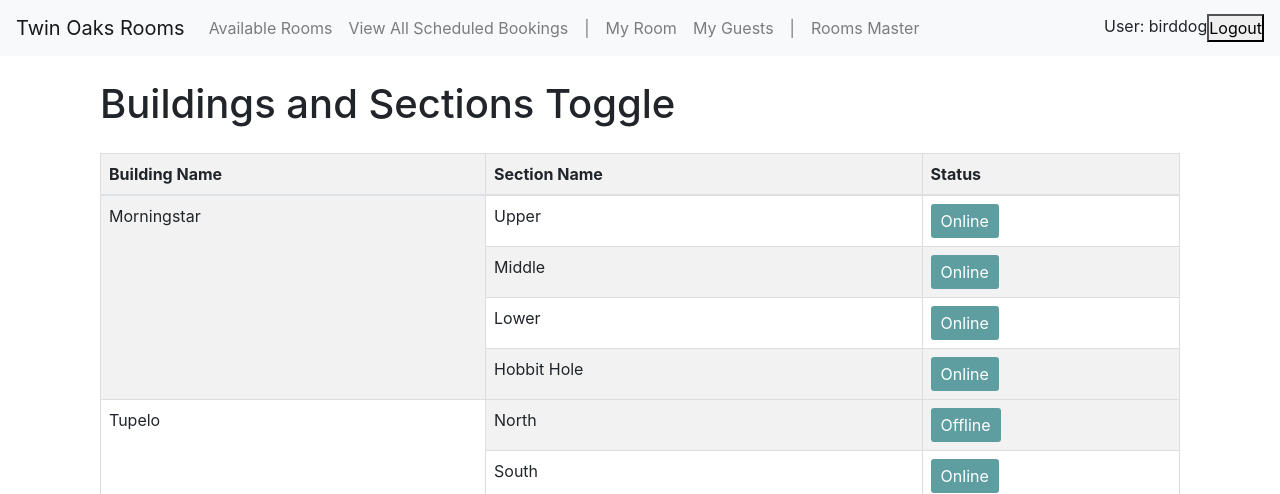
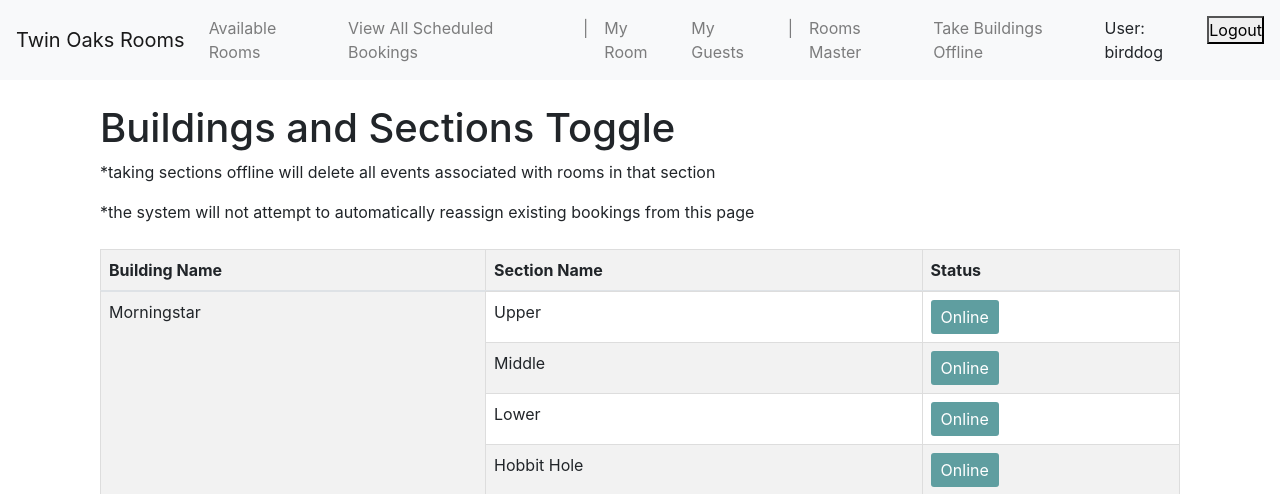
Before and after one commit to davidtoadvine/RoomAss, a Django app: page /catalog/buildings_offline_toggle/ in a window 1280 px wide. Shown: the top 494 px of the page. Run offline with Django 5.2, Linux system fonts and the light colour scheme; a user stored in the database is signed in; data comes from the database, SQL or seed files in the repository; both versions use the stored data as it was after the commit; parts of the project's set-up code (start-up, migrations or seed data) failed here and were passed over; some libraries are stand-ins or nearby versions.

```diff
--- a/catalog/models.py
+++ b/catalog/models.py
@@ -56,6 +56,7 @@ class Section(models.Model):
             previous = Section.objects.get(pk=self.pk)
             if (previous.is_offline != self.is_offline) and self.is_offline:
               self.delete_availability_events()
+
 
 
         super().save(*args, **kwargs)  # Call the original save method
--- a/catalog/static/catalog/css/styles.css
+++ b/catalog/static/catalog/css/styles.css
@@ -86,3 +86,7 @@
   border: none;
   cursor: pointer;
 }
+
+.offline-room {
+  background-color: lightcoral;
+}
--- a/catalog/templates/catalog/buildings_offline_toggle.html
+++ b/catalog/templates/catalog/buildings_offline_toggle.html
@@ -3,6 +3,8 @@
 {% block content %}
 <div class="container">
     <h1>Buildings and Sections Toggle</h1>
+    <p> *taking sections offline will delete all events associated with rooms in that section</p>
+    <p> *the system will not attempt to automatically reassign existing bookings from this page </p>
     <table class="table table-striped">
         <thead>
             <tr>
--- a/catalog/views/main_views.py
+++ b/catalog/views/main_views.py
@@ -278,6 +278,7 @@ def rooms_master(request, room_id=None):
               'room_image_url': selected_room.image.url if selected_room.image else '',
               'availability_events': availability_events,
               'occupancy_events': occupancy_events,
+
           })
 
           if selected_person:
@@ -307,7 +308,8 @@ def rooms_master(request, room_id=None):
 
       return render(request, 'catalog/rooms_master.html', context)
 
-
+@login_required
+@user_passes_test(lambda u: u.is_superuser or u.has_perm('app.buildings_offline_toggle'))
 def buildings_offline_toggle(request):
     buildings = Building.objects.all()
 
--- a/templates/base_generic.html
+++ b/templates/base_generic.html
@@ -74,6 +74,10 @@
           <li class="nav-item">
             <a class="nav-link" href="{% url 'rooms_master' %}">Rooms Master</a>
           </li>
+          <li class="nav-item">
+            <a class="nav-link" href="{% url 'buildings_offline_toggle' %}">Take Buildings Offline</a>
+          </li>
+
           {%endif%}
           </ul>
           <ul class="navbar-nav ml-auto">
```
Also changed, not shown: catalog/forms.py (+5 -2 lines), db.sqlite3, 2 other files.
